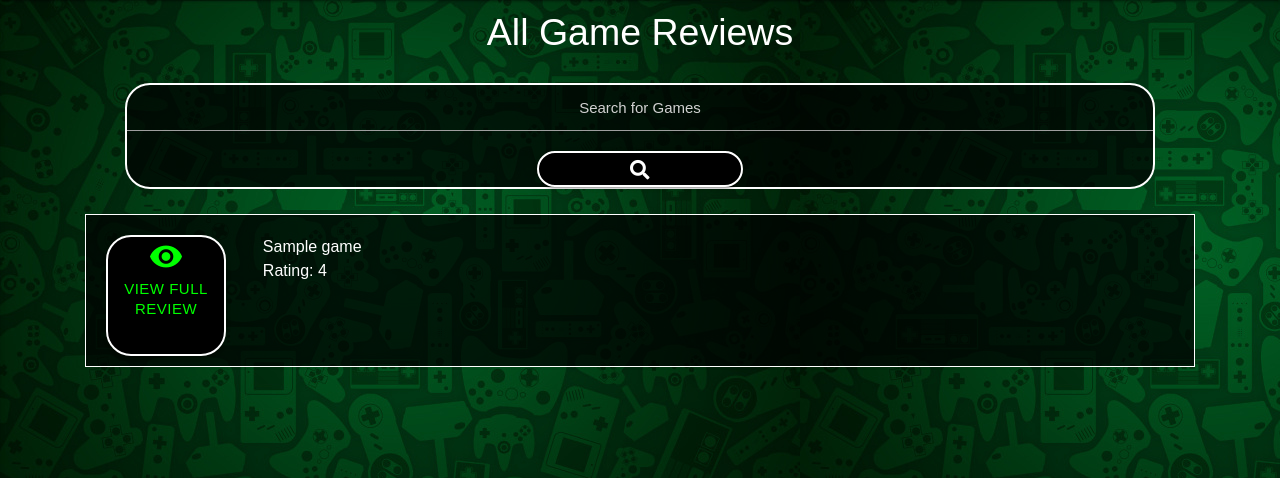
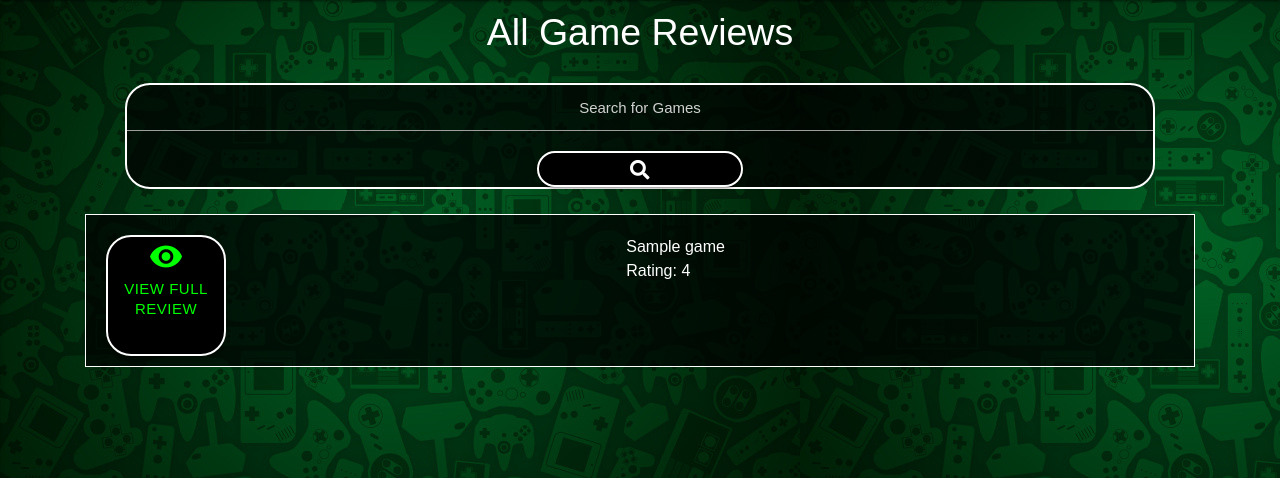
Before and after one commit to djjtyn/WhatGame, a Flask app: page / in a window 1280 px wide. Shown: the part 64-542 px from the top of the page. Run offline with Flask 2, Linux system fonts and the light colour scheme; a database or web service that is not in the repository returns one stand-in record (values such as "Sample title"); some libraries are stand-ins or nearby versions.

Commit message:
games layout changed to have game name and rating on right of screen

```diff
--- a/static/css/style.css
+++ b/static/css/style.css
@@ -59,8 +59,7 @@ footer {
     font-size: 16px;
     padding: 5px;
     border: 1px solid white;
-    display: flex;
-    vertical-align: top;
+    display: block;
 }/*sets the bg color,font color, font size and border for the list elements children. */
 
 .all-games-summary a {
@@ -81,7 +80,7 @@ footer {
     width: 800px;
     margin: 15px 50px;
     display: inline-block;
-    text-align: left;
+
 }/*Game title and Rating area-margins and letter spacing*/
 
 /*Forms*/
--- a/templates/all_games.html
+++ b/templates/all_games.html
@@ -12,14 +12,14 @@
   <li>
     <div class="all-games-summary">
       <div class="row">
-        <div class="col s12 m6">
+        <div class="col s2">
           <a href="{{url_for('show_review', game_id=game._id)}}" class="waves-effect waves-light btn game-btn">
             <i class="material-icons">remove_red_eye</i>
             <br>
             View Full Review
           </a><!--View Full Review Button-->
         </div>
-        <div class="name_and_rating col s12 m6">
+        <div class="name_and_rating col s10 ">
           {{game.game_name}}<br> Rating: {{game.rating}}
         </div><!--Game Name & Rating-->
       </div>
```
